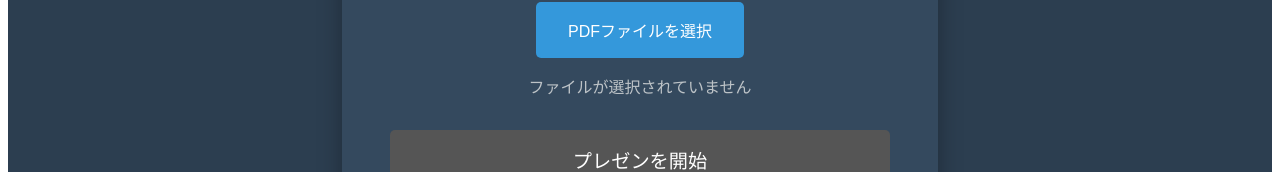
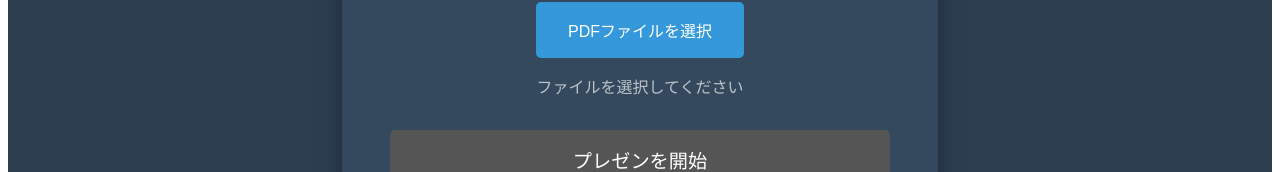
Before and after one commit to otoneko1102/web-presentation, a SvelteKit app in the folder frontend/: page / in a window 1280 px wide. Shown: the part 361-533 px from the top of the page. Built offline with nearby package versions, Linux system fonts and the light colour scheme; no server answers.

Commit message:
文言を修正

```diff
--- a/frontend/src/routes/+page.svelte
+++ b/frontend/src/routes/+page.svelte
@@ -58,7 +58,7 @@
           required
         />
         <p class="file-name">
-          {selectedFile ? selectedFile.name : "ファイルが選択されていません"}
+          {selectedFile ? selectedFile.name : "ファイルを選択してください"}
         </p>
       </div>
       <button
```
